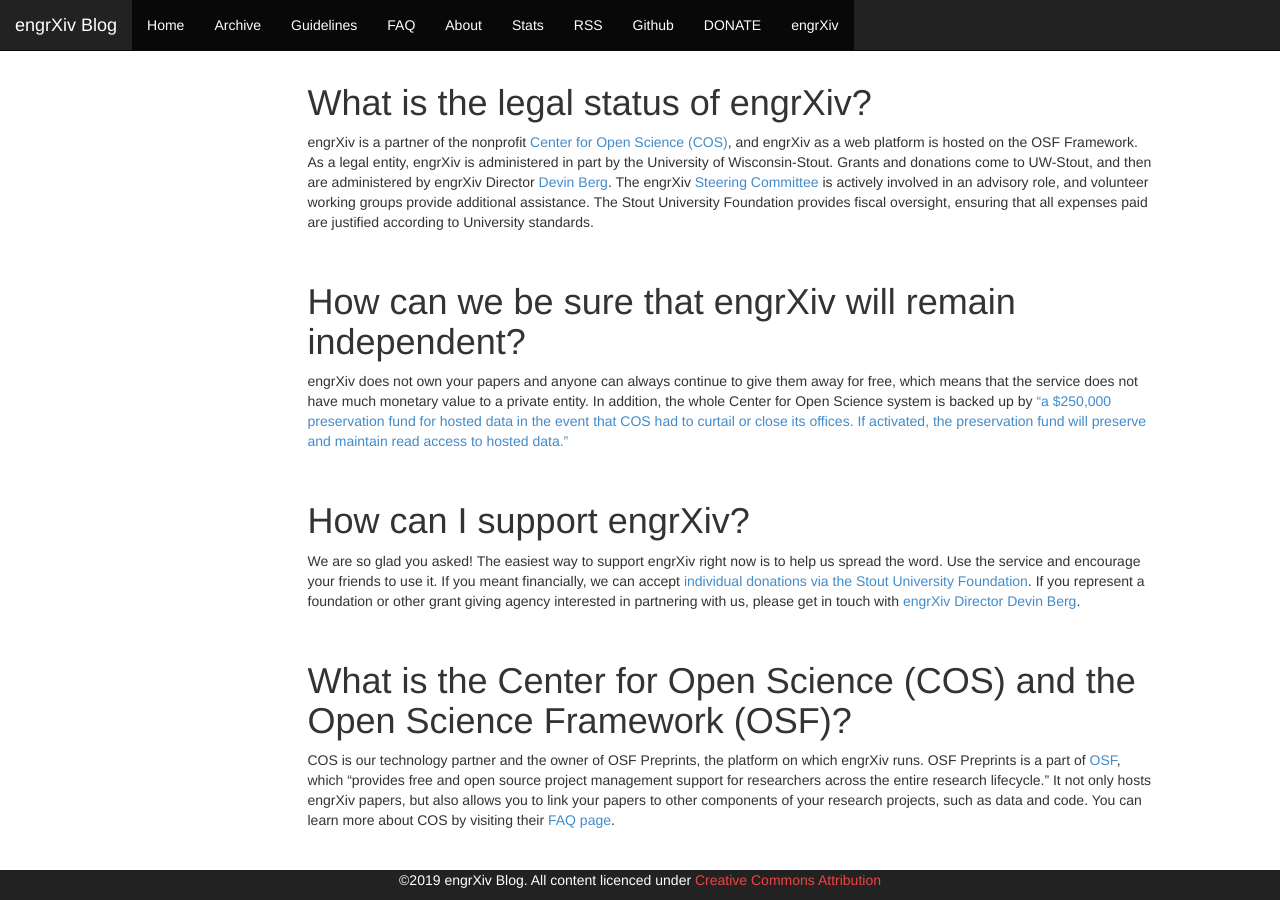
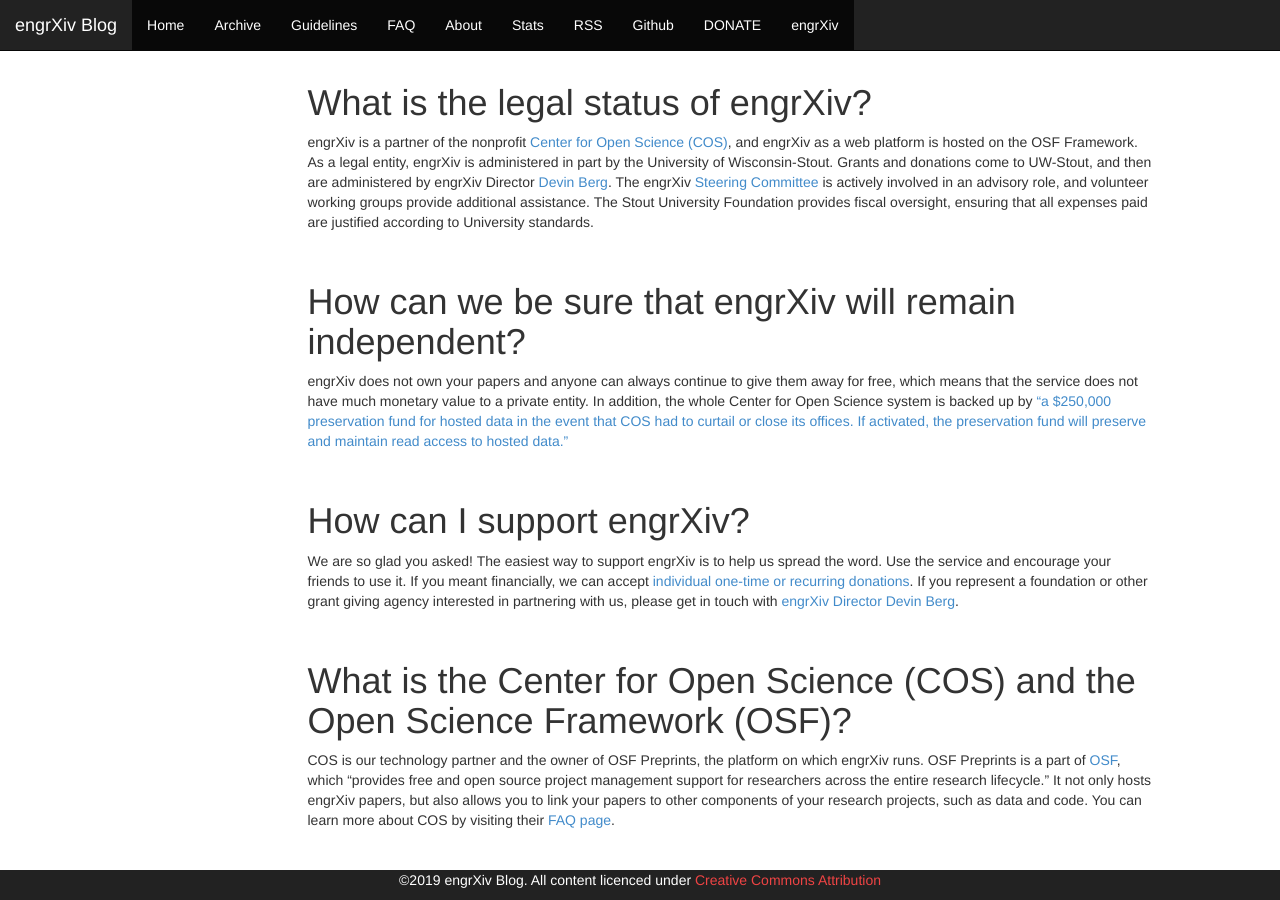
Before and after one commit to OpenEngr/engrXiv, a Jekyll site: the page built from faq/index.md, in a window 1280 px wide and 900 px high, scrolled down 4011 px. Built offline with Jekyll 4.4.1, drawn with Linux system fonts in a browser that asks for light colours; comment, search, counter and statistics services are not loaded.

Commit message:
update donation link

```diff
--- a/faq/index.md
+++ b/faq/index.md
@@ -150,7 +150,7 @@ engrXiv does not own your papers and anyone can always continue to give them awa
 <br/>
 # How can I support engrXiv?
 
-We are so glad you asked! The easiest way to support engrXiv right now is to help us spread the word. Use the service and encourage your friends to use it. If you meant financially, we can accept [individual donations via the Stout University Foundation](https://foundation.uwstout.edu/pages/givings/engrxiv). If you represent a foundation or other grant giving agency interested in partnering with us, please get in touch with [engrXiv Director Devin Berg](http://www.devinberg.com/).
+We are so glad you asked! The easiest way to support engrXiv is to help us spread the word. Use the service and encourage your friends to use it. If you meant financially, we can accept [individual one-time or recurring donations](https://blog.engrxiv.org/donate/). If you represent a foundation or other grant giving agency interested in partnering with us, please get in touch with [engrXiv Director Devin Berg](http://www.devinberg.com/).
 
 <a name="COS"></a>
 <br/>
```
